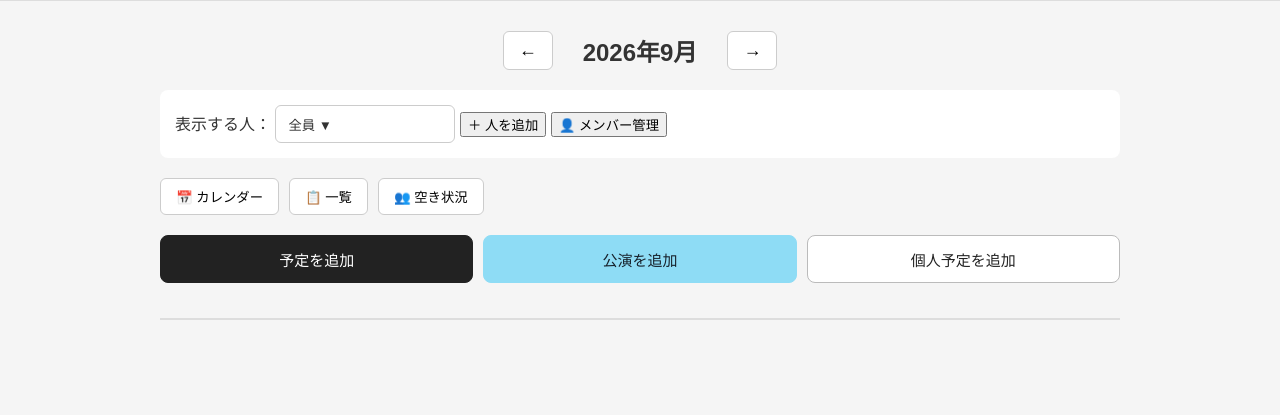
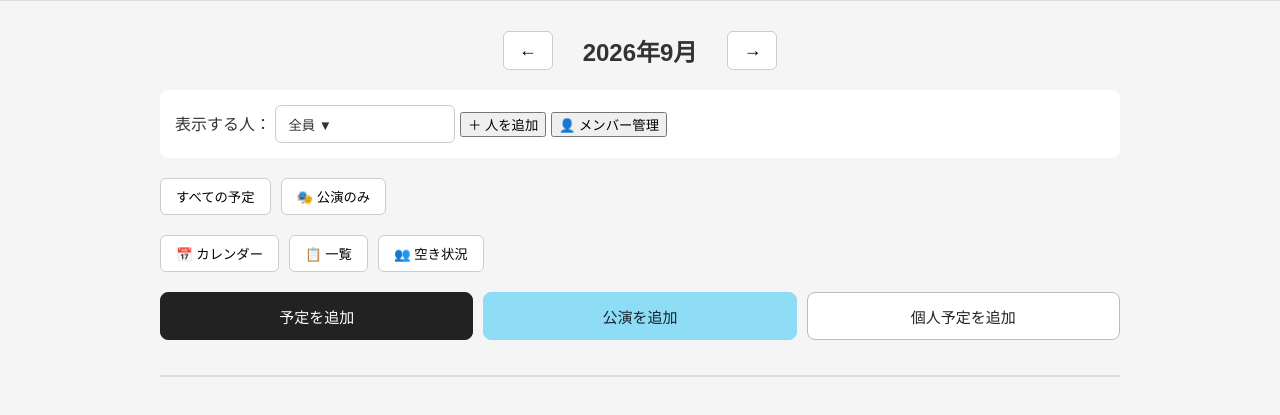
Before and after one commit to MYUSOLA/mokumoku, a website: page index.html in a window 1280 px wide. Shown: the part 75-490 px from the top of the page. Drawn offline with Linux system fonts and the light colour scheme; no server answers.

Commit message:
Update index.html

```diff
--- a/index.html
+++ b/index.html
@@ -43,6 +43,18 @@
     <button id="addPersonButton">＋ 人を追加</button>
     <button id="managePeopleButton">👤 メンバー管理</button>
 </div>
+
+<!-- 予定の表示フィルター -->
+<div class="view-switch" id="eventFilter">
+    <button type="button" id="showAllEventsButton">
+        すべての予定
+    </button>
+    <button type="button" id="showPerformancesOnlyButton">
+        🎭 公演のみ
+    </button>
+</div>
+
+
 
         <div class="view-switch">
             <button id="calendarViewButton">📅 カレンダー</button>
```
